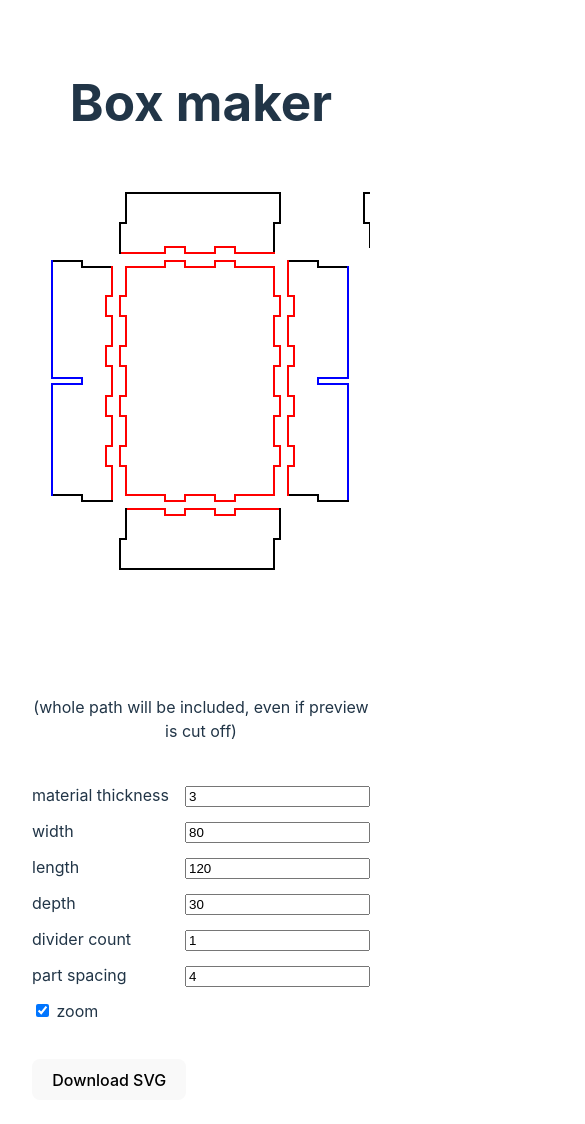
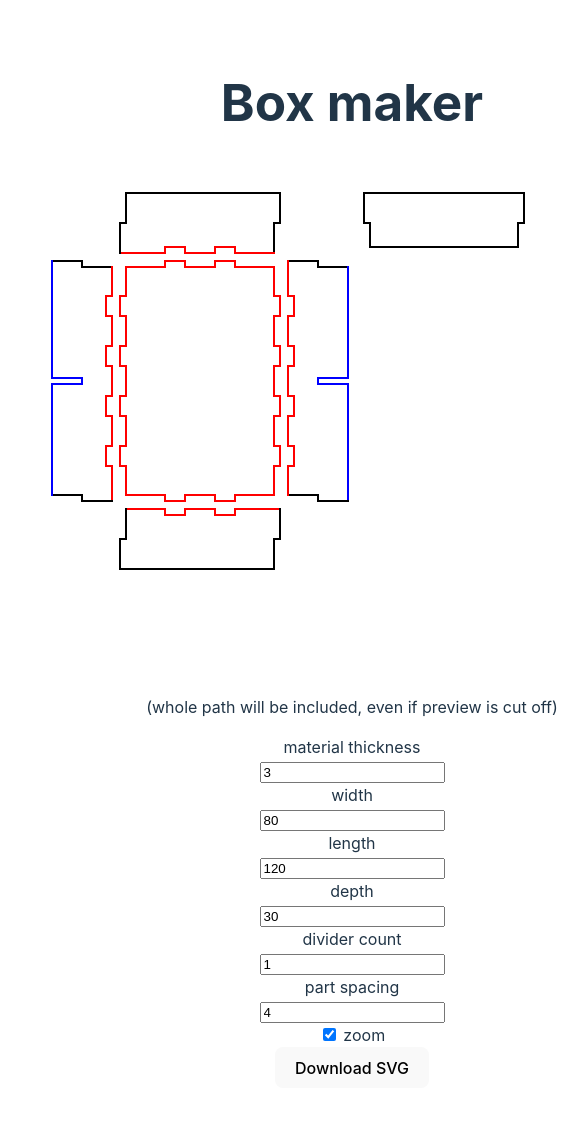
Before and after one commit to jacobcarpenter/box-maker, a React (Vite) app: page / in a window 390 px wide. Shown: the top 1124 px of the page, 585 px wide, since content can reach past the window. Built offline with nearby package versions, Linux system fonts and the light colour scheme.

Commit message:
use theme-ui/core (sx prop) and code split renderToStaticMarkup

```diff
--- a/package.json
+++ b/package.json
@@ -13,6 +13,9 @@
     "lint": "yarn run prettier:check && yarn run eslint:lint"
   },
   "dependencies": {
+    "@emotion/react": "^11.10.5",
+    "@swc/plugin-emotion": "^2.5.40",
+    "@theme-ui/core": "^0.15.4",
     "react": "^18.2.0",
     "react-dom": "^18.2.0"
   },
--- a/src/App.jsx
+++ b/src/App.jsx
@@ -1,8 +1,6 @@
 import { useReducer, useRef } from 'react';
-import { renderToStaticMarkup } from 'react-dom/server';
 import { BoxParts } from './BoxParts';
 import { PropertyEditor } from './PropertyEditor';
-import styles from './App.module.css';
 
 function App() {
 	const invisibleDownloadLink = useRef(null);
@@ -12,6 +10,8 @@ function App() {
 
 	const handleSave = async () => {
 		const aDownload = invisibleDownloadLink.current;
+
+		const { renderToStaticMarkup } = await import('react-dom/server');
 
 		const staticRendering = renderToStaticMarkup(
 			<BoxParts forExport box={box} partSpacing={partSpacing} />
@@ -37,14 +37,29 @@ function App() {
 		<section>
 			<a
 				ref={invisibleDownloadLink}
-				className={styles.invisibleDownloadLink}
 				download="box.svg"
+				sx={{ display: 'none' }}
 			/>
 			<h1>Box maker</h1>
 
-			<div className={styles.layout}>
+			<div
+				sx={{
+					display: 'flex',
+					gap: '24px',
+					'@media (width <= 1010px)': {
+						flexDirection: 'column',
+					},
+				}}
+			>
 				<div>
-					<svg className={styles.boxDrawing} width={640} height={500}>
+					<svg
+						width={640}
+						height={500}
+						sx={{
+							backgroundColor: '#fff',
+							width: '100%',
+						}}
+					>
 						<g transform={`${zoom ? 'scale(2) ' : ''} translate(10,10)`}>
 							<BoxParts box={box} partSpacing={partSpacing} />
 						</g>
--- a/src/App.module.css
+++ /dev/null
@@ -1,19 +0,0 @@
-.layout {
-	display: flex;
-	gap: 24px;
-}
-
-@media (width <= 1010px) {
-	.layout {
-		flex-direction: column;
-	}
-}
-
-.invisibleDownloadLink {
-	display: none;
-}
-
-.boxDrawing {
-	background-color: #fff;
-	width: 100%;
-}
--- a/src/PropertyEditor.jsx
+++ b/src/PropertyEditor.jsx
@@ -1,6 +1,5 @@
 import { useId, createContext, useMemo, useContext } from 'react';
 import { NumberInput } from './NumberInput';
-import styles from './PropertyEditor.module.css';
 
 const ModelChangeContext = createContext();
 
@@ -13,14 +12,26 @@ export function PropertyEditor({ model, onChange, onSave }) {
 	);
 
 	// TODO: CSS subgrid would be nice...
-	// TODO: JedWatson/classnames?
 	return (
 		<form
-			className={`${[styles.main, styles.stack].join(' ')}`}
 			onSubmit={(e) => e.preventDefault()}
+			sx={{
+				textAlign: 'left',
+				display: 'flex',
+				flexDirection: 'column',
+				gap: '12px',
+			}}
 		>
 			<ModelChangeContext.Provider value={modelChangeContextValue}>
-				<div className={styles.twoColumn}>
+				<div
+					sx={{
+						display: 'grid',
+						gridTemplateColumns: 'max-content 1fr',
+						alignContent: 'start',
+						gap: '12px',
+						columnGap: '1em',
+					}}
+				>
 					<NumberProperty
 						title="material thickness"
 						value={model.box.materialThickness}
@@ -81,7 +92,7 @@ export function PropertyEditor({ model, onChange, onSave }) {
 					</label>
 				</div>
 
-				<div className={styles.doubleTopGap}>
+				<div sx={{ marginTop: '24px' }}>
 					<button onClick={onSave}>Download SVG</button>
 				</div>
 			</ModelChangeContext.Provider>
--- a/src/PropertyEditor.module.css
+++ /dev/null
@@ -1,21 +0,0 @@
-.main {
-	text-align: left;
-}
-
-.stack {
-	display: flex;
-	flex-direction: column;
-	gap: 12px;
-}
-
-.twoColumn {
-	display: grid;
-	grid-template-columns: max-content 1fr;
-	align-content: start;
-	gap: 12px;
-	column-gap: 1em;
-}
-
-.doubleTopGap {
-	margin-top: 24px;
-}
--- a/vite.config.js
+++ b/vite.config.js
@@ -3,6 +3,11 @@ import react from '@vitejs/plugin-react-swc';
 
 // https://vitejs.dev/config/
 export default defineConfig({
-	plugins: [react()],
+	plugins: [
+		react({
+			jsxImportSource: '@theme-ui/core',
+			plugins: [['@swc/plugin-emotion', {}]],
+		}),
+	],
 	base: '/box-maker',
 });
```
Also changed, not shown: .eslintrc.cjs, 1 other file (tests, documents, lock files or other folders).
